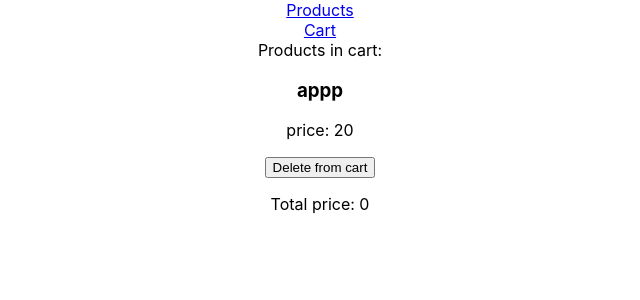
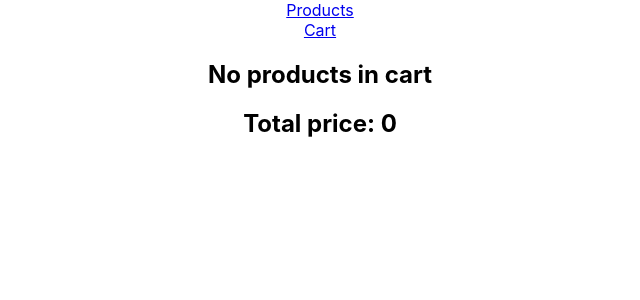
Before and after one commit to snihurenko/Incora_project, a React (Create React App) app: page /cart in a window 1280 px wide. Shown: the top 300 px of the page, without its empty margins (320-960 px from the left). Built offline with nearby package versions, Linux system fonts and the light colour scheme.

Commit message:
complete task with products and cart

```diff
--- a/src/components/products/Cart.tsx
+++ b/src/components/products/Cart.tsx
@@ -5,26 +5,38 @@ import CartContext from './context';
 export function Cart() {
   const { cart, setCart } = useContext(CartContext);
 
-  const [totalPrice, setTotalPrice] = useState(0);
+  const totalPrice = cart.reduce((sum, product) => {
+    if (product.quantity) {
+      return sum + product.price * product.quantity;
+    } else {
+      return sum + product.price;
+    }
+  }, 0);
 
-  const deleteProduct = (item: Product) => {
-    console.log(item);
-    console.log(cart);
+  const deleteProduct = (product: Product) => {
+    if (product.quantity! > 1) {
+      product.quantity!--;
+      setCart([...cart]);
+    } else {
+      setCart(cart.filter((item: Product) => item.id !== product.id));
+    }
   };
 
   return (
     <div>
-      <div>Products in cart: </div>
+      {cart.length > 0 ? <h2>Products in cart: </h2> : <h2>No products in cart </h2>}
       {(cart as Product[]).map((item: Product, index: number) => {
         return (
           <div key={index}>
-            <h3>{item.name}</h3>
+            <h3>
+              {item.name} ({item.quantity ? item.quantity : 1})
+            </h3>
             <p>price: {item.price}</p>
             <button onClick={() => deleteProduct(item)}>Delete from cart</button>
           </div>
         );
       })}
-      <p>Total price: {totalPrice}</p>
+      <h2>Total price: {totalPrice}</h2>
     </div>
   );
 }
--- a/src/components/products/Products.tsx
+++ b/src/components/products/Products.tsx
@@ -5,6 +5,7 @@ export interface Product {
   id: number;
   name: string;
   price: number;
+  quantity?: number;
 }
 
 const productsArray: Product[] = [
@@ -59,14 +60,21 @@ export function Products() {
   const [products, setProducts] = useState<Product[]>(productsArray);
   const { cart, setCart } = useContext(ProductsContext);
 
-  const addToCart = (item: Product) => {
-    console.log(item);
+  const addToCart = (product: Product) => {
+    const addedItemIndex = cart.findIndex(item => item.name === product.name);
 
-    //setCart((prev) => [...prev, item]);
+    if (addedItemIndex < 0) {
+      setCart([...cart, { ...product, quantity: 1 }]);
+    } else {
+      const addedItem = {
+        ...cart[addedItemIndex]
+      };
 
-    setCart([...cart, { ...item }]);
-
-    setCart([{ id: 90, name: 'newww', price: 200 }]);
+      if (addedItem.quantity) {
+        addedItem.quantity++;
+      }
+      cart[addedItemIndex] = addedItem;
+    }
   };
 
   return (
--- a/src/components/products/Router.tsx
+++ b/src/components/products/Router.tsx
@@ -1,4 +1,4 @@
-import React, { useContext, useState } from 'react';
+import React, { useState } from 'react';
 import { BrowserRouter, Switch, Route, Link } from 'react-router-dom';
 import { Products } from './Products';
 import { Cart } from './Cart';
@@ -10,12 +10,11 @@ export const Router = () => {
 
   return (
     <BrowserRouter>
-      <CartContext.Provider value={{ cart, setCart }}>
       <Link to='/products'>Products</Link>
       <br />
       <Link to='/cart'>Cart</Link>
-      </CartContext.Provider>
 
+      <CartContext.Provider value={{ cart, setCart }}>
         <Switch>
           <Route exact path='/products'>
             <Products />
@@ -24,6 +23,7 @@ export const Router = () => {
             <Cart />
           </Route>
         </Switch>
+      </CartContext.Provider>
     </BrowserRouter>
   );
 };
--- a/src/components/products/context.ts
+++ b/src/components/products/context.ts
@@ -3,10 +3,10 @@ import { Product } from './Products';
 
 interface ProductsContext {
   cart: Product[];
-  setCart(value: Product): void;
+  setCart(value: Product[]): void;
 }
 
 export default React.createContext<ProductsContext>({
-  cart: [{ id: 10, name: 'appp', price: 20 }],
+  cart: [],
   setCart: () => {}
 });
```
Lines whose indentation alone changed are shown as unchanged.
